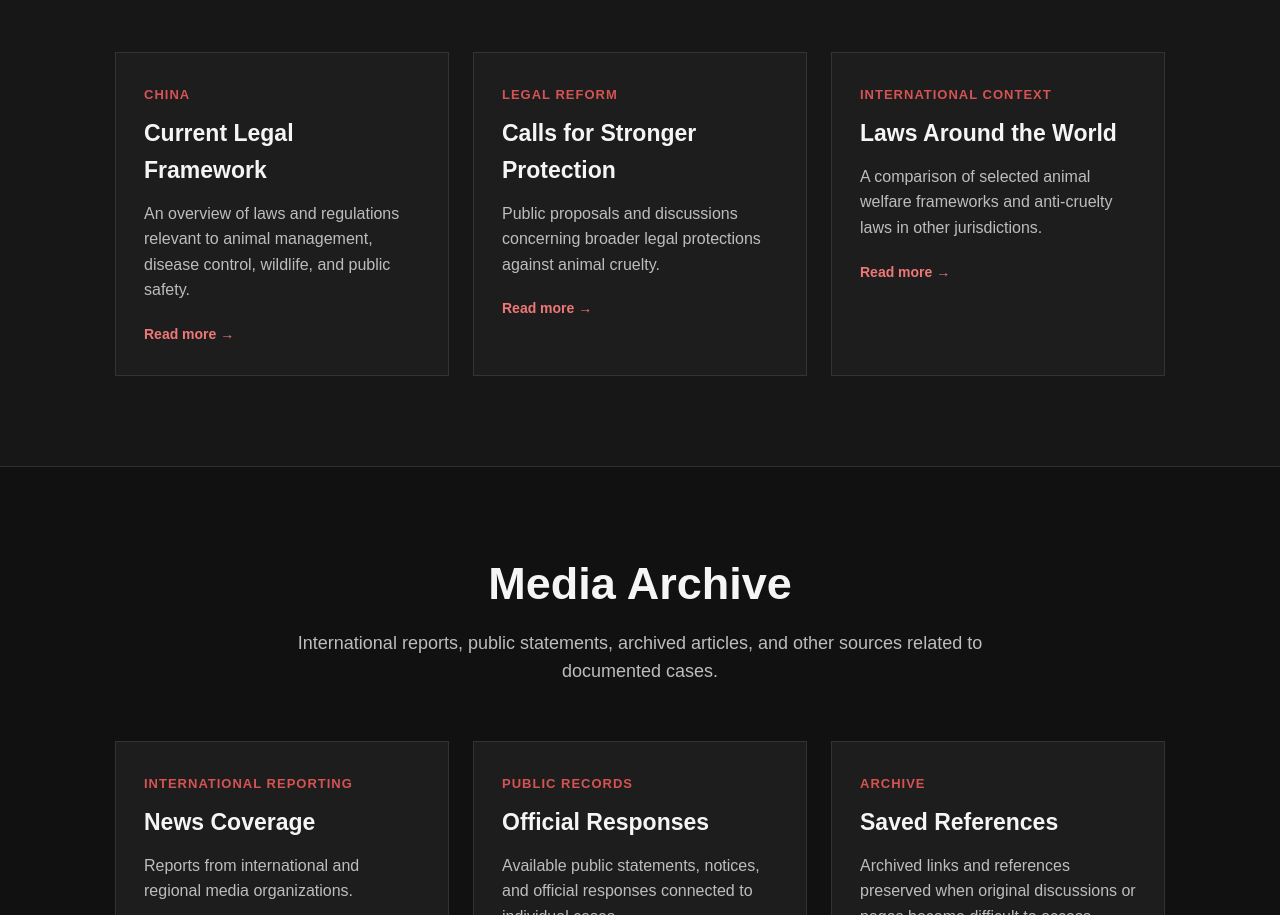
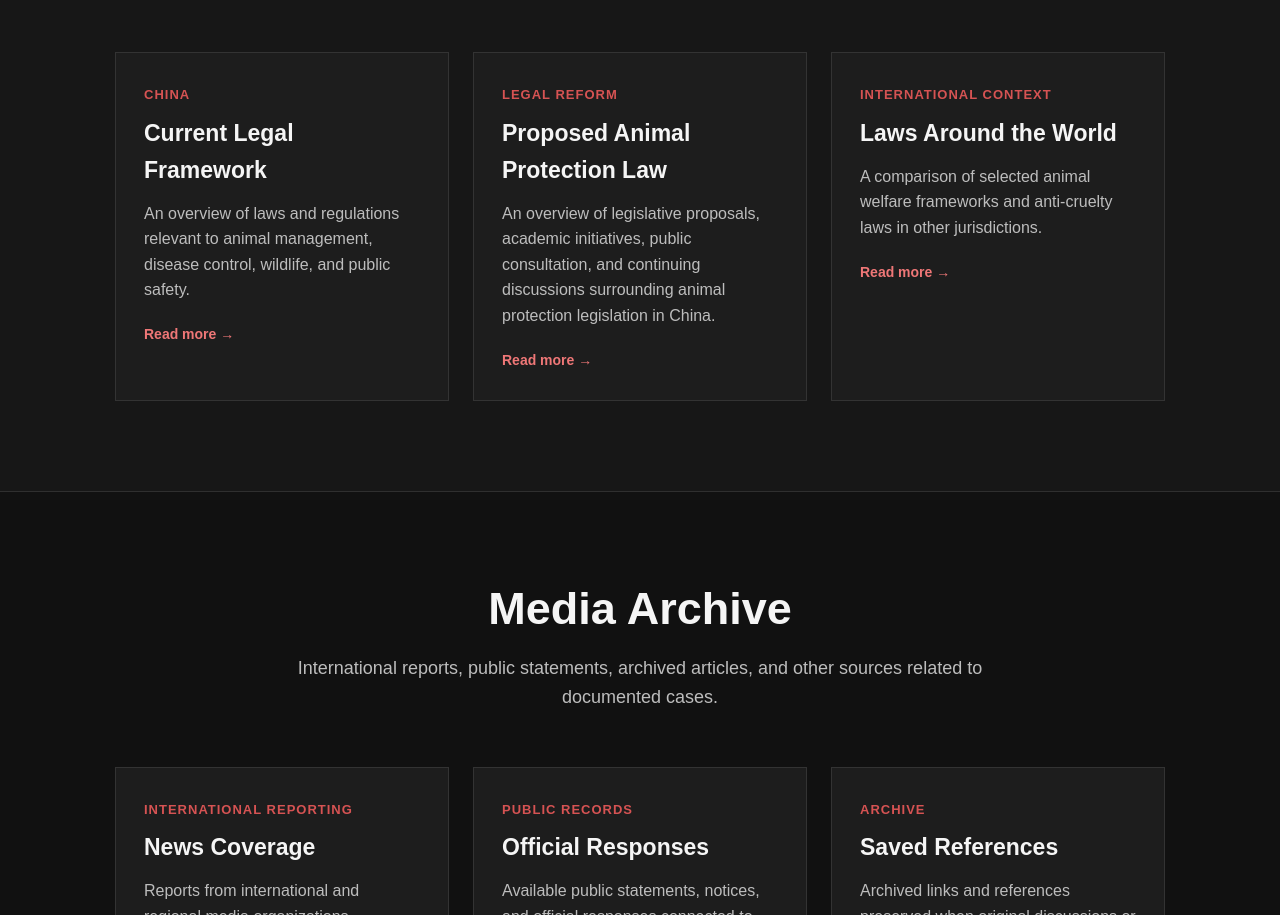
Before and after one commit to VoicesForAnimalsCN/VoicesForAnimalsCN.github.io, a plain HTML site: page index.html in a window 1280 px wide. Shown: the part 3224-4139 px from the top of the page. Drawn offline with Linux system fonts and the light colour scheme.

Commit message:
Update index.html

```diff
--- a/index.html
+++ b/index.html
@@ -890,14 +890,17 @@
 
             <span>Legal Reform</span>
 
-            <h3>Calls for Stronger Protection</h3>
+            <h3>Proposed Animal Protection Law</h3>
 
             <p>
-              Public proposals and discussions concerning broader
-              legal protections against animal cruelty.
+              An overview of legislative proposals,
+              academic initiatives,
+              public consultation,
+              and continuing discussions surrounding
+              animal protection legislation in China.
             </p>
 
-            <a href="laws.html">
+            <a href="legal-reform.html">
               Read more →
             </a>
 
```
